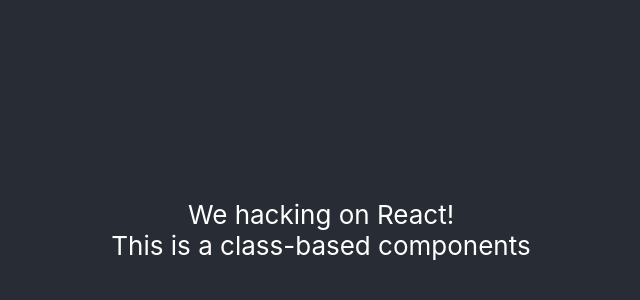
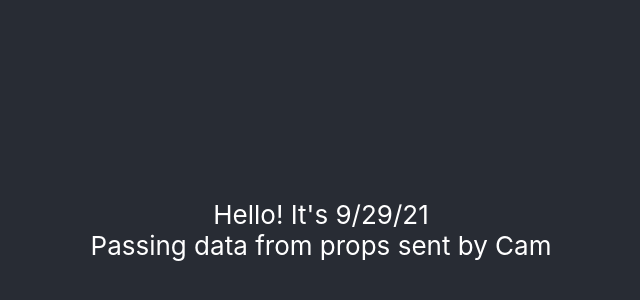
Before and after one commit to cchanyu/cchanyu.github.io, a React (Create React App) app: page / in a window 1280 px wide. Shown: the part 170-470 px from the top of the page, without its empty margins (319-959 px from the left). Built offline with nearby package versions, Linux system fonts and the light colour scheme.

Commit message:
Props passed to the Components

```diff
--- a/src/App.js
+++ b/src/App.js
@@ -8,8 +8,8 @@
   return (
     <div className="App">
       <header className="App-header">
-        <Hello />
-        <Message />
+        <Hello date={"9/29/21"} />
+        <Message content={"Passing data from props"} sender={"Cam"}/>
       </header>
     </div>
   );
--- a/src/components/Hello.js
+++ b/src/components/Hello.js
@@ -1,9 +1,9 @@
+import React from 'react'
+
 // This is functional based components
-function Hello() {
+function Hello(props) {
   return (
-    <div>
-        We hacking on React!
-    </div>
+    <div>{`Hello! It's ${props.date}`}</div>
   );
 }
 
--- a/src/components/Message.js
+++ b/src/components/Message.js
@@ -1,23 +1,36 @@
-import React from 'react'
+// Object Destructuring
+import { Component } from 'react'
 
 // This is a class based component
-class Message extends React.Component {
+class Message extends Component {
 
     // a lifecycle method that gets called first
     // When a component class is initializing
     constructor(){
         super()
-        console.log("Hey I'm in the constructor")
+        // console.log(this.props)
+        // console.log("Hey I'm in the constructor")
         // alert("ayeee we in the constructor!")
+    }
+
+    renderMessage = () => {
+        if(this.props.sender){
+            return `${this.props.content} sent by ${this.props.sender}`
+        } else {
+            return this.props.content
+        }
     }
 
     // All class based component needs to use this render method and it has to return some JSX
     render(){
-        return(
-            <div>
-                This is a class-based components
-            </div>
-        )
+        console.log(this.props.content)
+
+        // Conditional Rendering
+        if (this.props.content) {
+            return <div>{this.renderMessage()}</div>
+        } else {
+            return <div>It has no contents</div>
+        }
     }
 }
 
```
